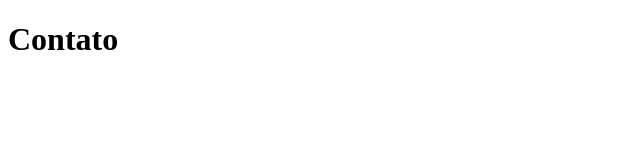
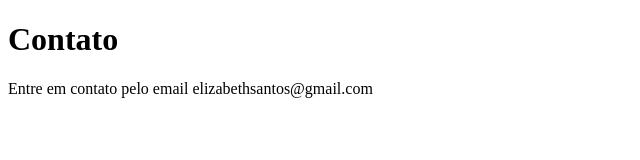
Before and after one commit to elizabethesantos/sistema-de-cadastro, a plain HTML site: page contato.html in a window 1280 px wide. Shown: the whole page, without its empty margins (0-640 px from the left). Drawn offline with Linux system fonts and the light colour scheme.

Commit message:
adionando o email de contato

```diff
--- a/contato.html
+++ b/contato.html
@@ -8,5 +8,6 @@
 </head>
 <body>
   <h1>Contato</h1>
+  <p>Entre em contato pelo email elizabethsantos@gmail.com</p>
 </body>
 </html>
```
